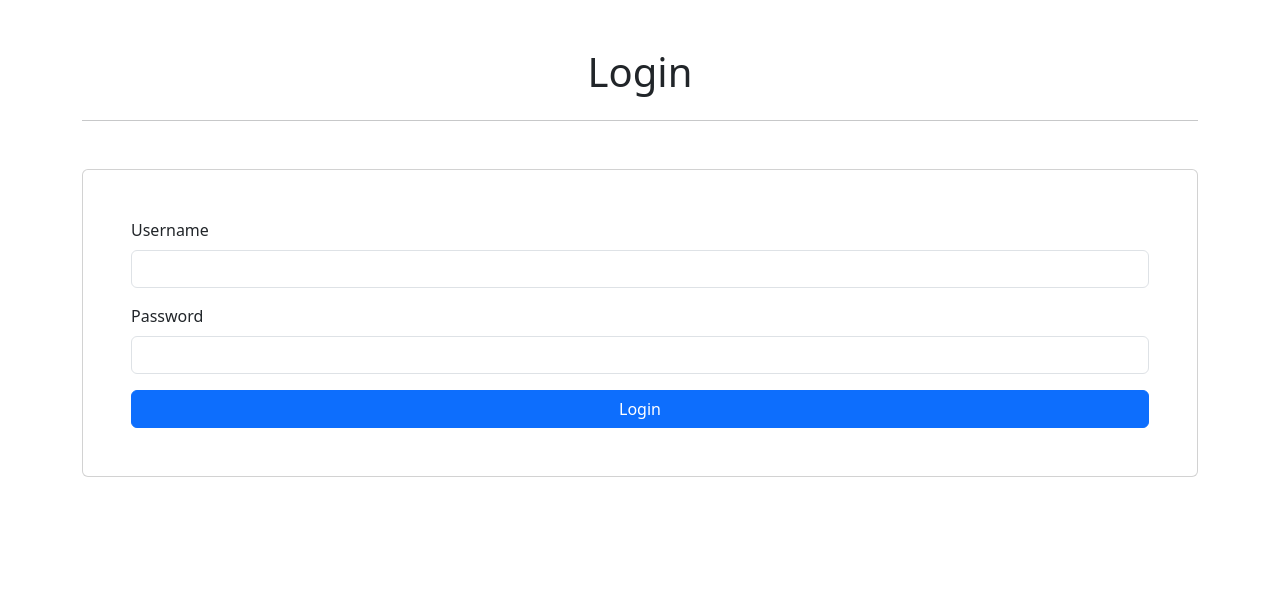
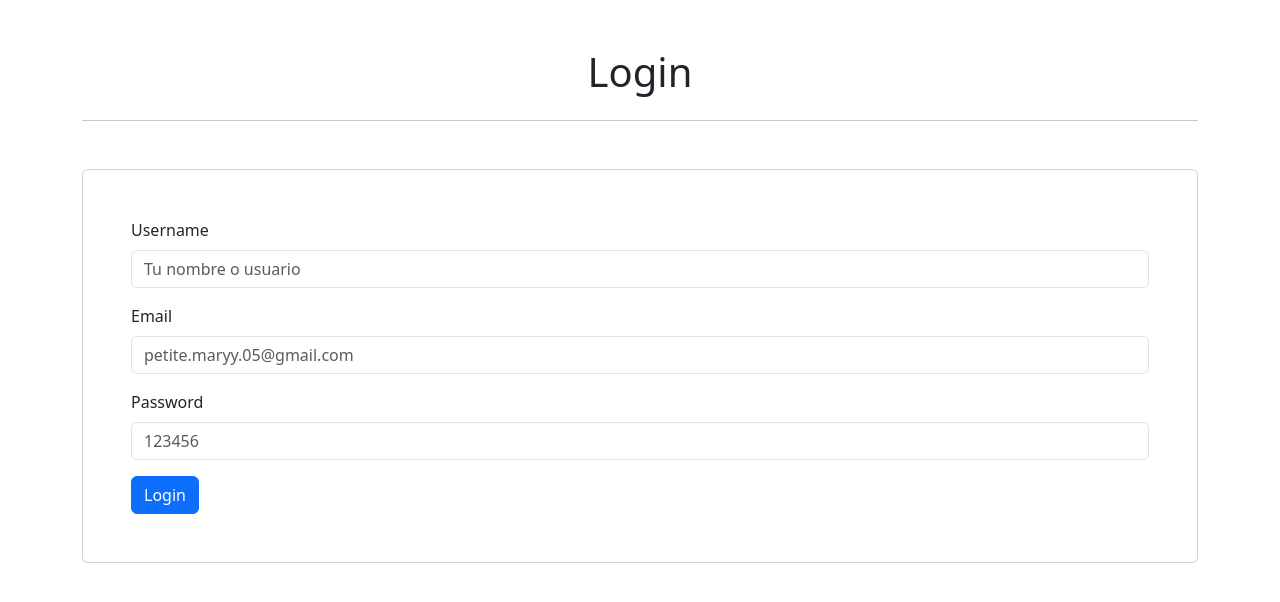
Before and after one commit to muke78/HeroApp, a React (Vite) app: page /login in a window 1280 px wide. Shown: the top 602 px of the page. Built offline with nearby package versions, Linux system fonts and the light colour scheme.

Commit message:
feat: Logueo de la aplicacion listo

```diff
--- /dev/null
+++ b/src/auth/hooks/useForm.js
@@ -0,0 +1,30 @@
+import { useState } from "react";
+
+export const useForm = (initialForm = {}) => {
+  const [formState, setFormState] = useState(initialForm);
+
+  const onInputChange = ({ target }) => {
+    const { name, value } = target;
+    setFormState({
+      ...formState,
+      [name]: value,
+    });
+  };
+
+  const onResetForm = () => {
+    //Una forma de hacerlo
+    // setFormState(initialForm);
+
+     // Segunda forma de hacerlo
+    setFormState({
+      ...initialForm
+    });
+  };
+
+  return {
+    ...formState,
+    formState,
+    onInputChange,
+    onResetForm,
+  };
+};
--- a/src/auth/index.js
+++ b/src/auth/index.js
@@ -1 +1,2 @@
-export * from './pages/LoginPage';
+export * from "./pages/LoginPage";
+export * from "./hooks/useForm";
--- a/src/auth/pages/LoginPage.jsx
+++ b/src/auth/pages/LoginPage.jsx
@@ -1,12 +1,33 @@
+import { useEffect, useState } from "react";
 import { useNavigate } from "react-router-dom";
+import { useForm } from "../hooks/useForm";
 
 export const LoginPage = () => {
+  const [error, setError] = useState("");
+
   const navigate = useNavigate();
 
-  const onLogin = () => {
-    navigate("/", {
-      replace: true,
+  const emailLogin = "petite.maryy.05@gmail.com";
+  const passwordLogin = "123456";
+
+  const { formState, username, email, password, onInputChange, onResetForm } =
+    useForm({
+      username: "",
+      email: "",
+      password: "",
     });
+
+  const onSubmit = (event) => {
+    event.preventDefault();
+
+    if (email === emailLogin && password === passwordLogin) {
+      navigate("/", {
+        replace: true,
+      });
+    } else {
+      setError("Credenciales invalidas");
+      onResetForm();
+    }
   };
 
   return (
@@ -16,13 +37,28 @@ export const LoginPage = () => {
       </div>
       <hr />
       <div className="card p-5 mt-5">
-        <form>
+        <form onSubmit={onSubmit}>
           <div className="mb-3">
             <label className="form-label">Username</label>
             <input
               type="text"
               name="username"
+              value={username}
+              onChange={onInputChange}
               className="form-control"
+              placeholder="Tu nombre o usuario"
+              required={true}
+            />
+          </div>
+          <div className="mb-3">
+            <label className="form-label">Email</label>
+            <input
+              type="text"
+              name="email"
+              value={email}
+              onChange={onInputChange}
+              className="form-control"
+              placeholder={emailLogin}
               required={true}
             />
           </div>
@@ -31,14 +67,18 @@ export const LoginPage = () => {
             <input
               type="password"
               name="password"
+              value={password}
+              onChange={onInputChange}
               className="form-control"
+              placeholder={passwordLogin}
               required={true}
             />
           </div>
+          {error && <h4 className="text-danger"> {error} </h4>}
+          <button type="submit" className="btn btn-primary">
+            Login
+          </button>
         </form>
-        <button className="btn btn-primary" onClick={onLogin}>
-          Login
-        </button>
       </div>
     </div>
   );
```
